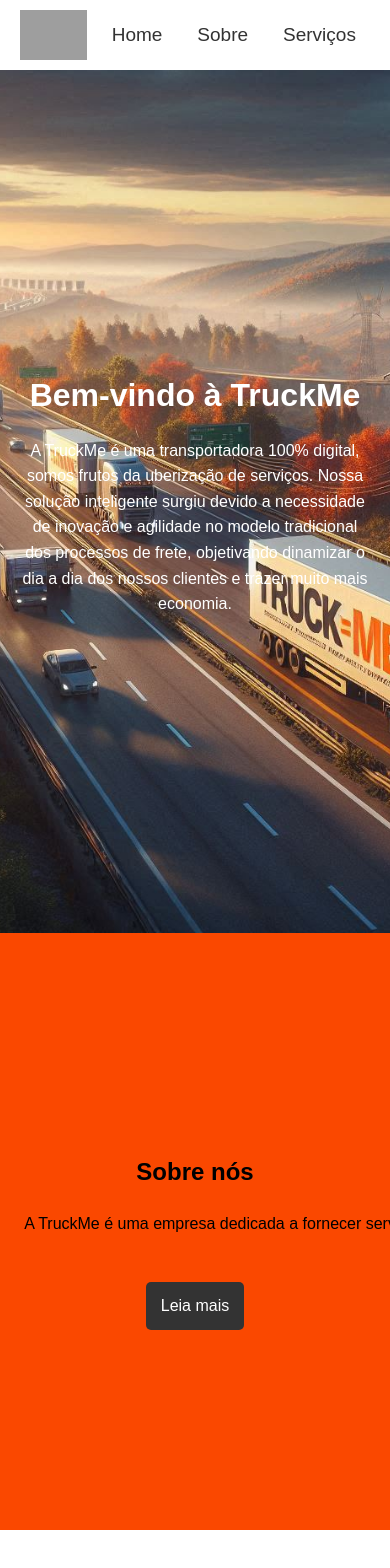
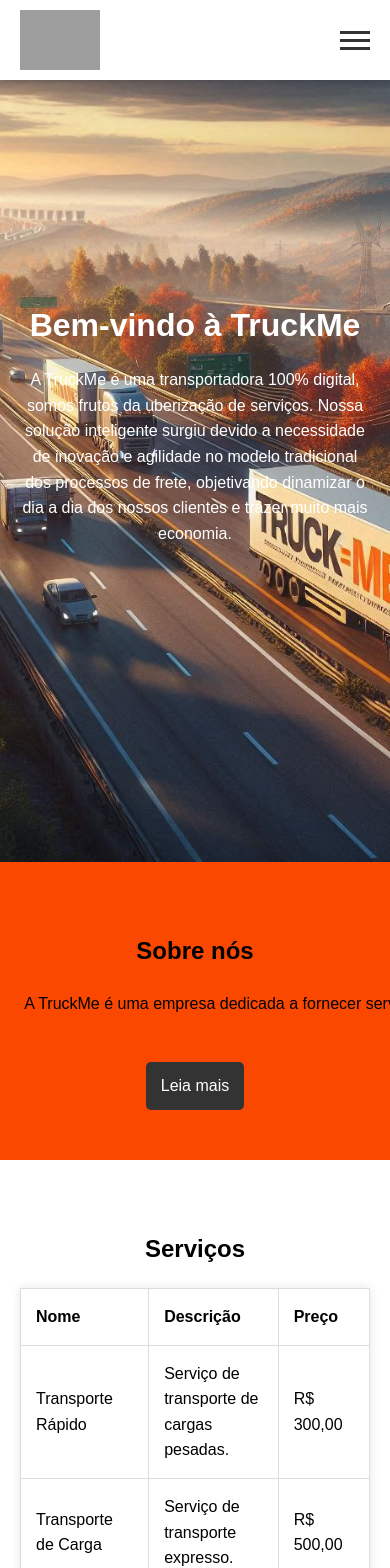
Before and after one commit to hugoh92/truckme-onepage, a Vue app: page / in a window 390 px wide. Shown: the top 1568 px of the page. Built offline with nearby package versions, Linux system fonts and the light colour scheme; grey boxes are pictures that could not be loaded.

Commit message:
add hamburguer bt mobile

```diff
--- a/src/components/AboutComponent.vue
+++ b/src/components/AboutComponent.vue
@@ -40,12 +40,23 @@
 </script>
 
 <style scoped>
-.about {
+/* .about {
   background-color: #fa4800;
   padding: 200px 20px;
-}
+} */
 p {
   width: 1000px;
   margin: 20px auto;
 }
+
+.about {
+  background-color: #fa4800;
+  padding: 100px 20px;
+}
+
+@media (max-width: 768px) {
+  .about {
+    padding: 50px 20px;
+  }
+}
 </style>
--- a/src/components/GalleryComponent.vue
+++ b/src/components/GalleryComponent.vue
@@ -65,6 +65,7 @@
 .gallery img.active {
   display: block;
 }
+
 .gallery button {
   margin: 10px;
   padding: 10px 20px;
--- a/src/components/HeaderComponent.vue
+++ b/src/components/HeaderComponent.vue
@@ -1,18 +1,37 @@
 <template>
   <header>
     <img src="@/assets/logo-header.png" alt="TruckMe Logo" />
-    <nav>
-      <a href="#home">Home</a>
-      <a href="#about">Sobre</a>
-      <a href="#services">Serviços</a>
-      <a href="#contact">Contato</a>
+    <nav :class="{ 'nav-active': navActive }">
+      <a href="#home" @click="toggleNav">Home</a>
+      <a href="#about" @click="toggleNav">Sobre</a>
+      <a href="#services" @click="toggleNav">Serviços</a>
+      <a href="#contact" @click="toggleNav">Contato</a>
     </nav>
+    <div class="hamburger" @click="toggleNav">
+      <div class="line" v-for="n in 3" :key="n"></div>
+    </div>
   </header>
 </template>
 
+<script>
+export default {
+  name: "HeaderComponent",
+  data() {
+    return {
+      navActive: false,
+    };
+  },
+  methods: {
+    toggleNav() {
+      this.navActive = !this.navActive;
+    },
+  },
+};
+</script>
+
 <style scoped>
 header {
-  background-color: #fff;
+  background-color: #ffffff;
   color: #333;
   padding: 10px 20px;
   display: flex;
@@ -20,21 +39,72 @@
   align-items: center;
   font-weight: 500;
   font-size: 19px;
+  position: fixed;
+  width: 100%;
+  top: 0;
+  z-index: 1000;
+  box-shadow: 0 2px 5px rgba(0, 0, 0, 0.1);
+  box-sizing: border-box;
 }
-header img {
-  height: 50px;
-}
+
 nav {
   display: flex;
 }
+
 nav a {
   color: #333;
   margin-left: 15px;
   text-decoration: none;
   padding: 10px;
 }
+
+header img {
+  height: 60px;
+}
+
 nav a:hover {
   background-color: rgb(252, 99, 38);
   border-radius: 5px;
 }
+
+.hamburger {
+  display: none;
+  flex-direction: column;
+  justify-content: space-around;
+  height: 24px;
+  cursor: pointer;
+}
+
+.hamburger .line {
+  width: 30px;
+  height: 3px;
+  background-color: #333;
+}
+
+@media (max-width: 768px) {
+  .hamburger {
+    display: flex;
+  }
+
+  nav {
+    position: absolute;
+    top: 80px;
+    left: 0;
+    width: 100%;
+    background-color: #fff;
+    flex-direction: column;
+    align-items: center;
+    transform: translateY(-200%);
+    transition: transform 0.3s ease-in-out;
+    z-index: 999;
+  }
+
+  nav a {
+    margin: 10px 0;
+  }
+
+  nav.nav-active {
+    transform: translateY(0);
+  }
+}
 </style>
--- a/src/components/ServicesTableComponent.vue
+++ b/src/components/ServicesTableComponent.vue
@@ -50,4 +50,14 @@
   padding: 15px;
   text-align: left;
 }
+
+@media (max-width: 768px) {
+  .services {
+    padding: 50px 20px;
+  }
+
+  .services table {
+    width: 100%;
+  }
+}
 </style>
```
